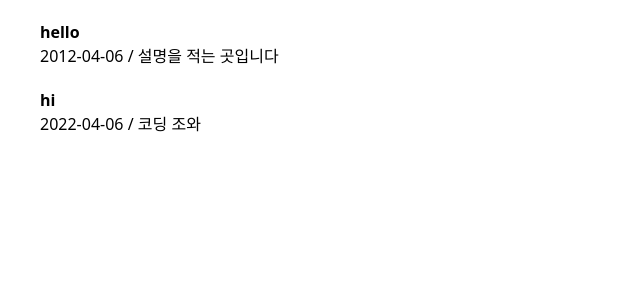
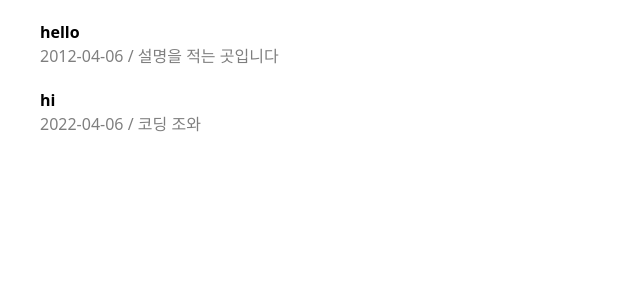
Before and after one commit to HA-SEUNG-JEONG/wanted-assignment-markdownBlog, a Next.js app: page /blog in a window 1280 px wide. Shown: the top 300 px of the page, without its empty margins (0-640 px from the left). Built offline with nearby package versions, Linux system fonts and the light colour scheme.

Commit message:
💄 스타일 추가

```diff
--- a/pages/blog/index.tsx
+++ b/pages/blog/index.tsx
@@ -21,7 +21,7 @@ const blog: NextPage<{ posts: Post[] }> = ({ posts }) => {
           <section className="font-bold">{post.title}</section>
           <div>
             <span>
-              <h2 className="title">
+              <h2 className="opacity-50">
                 {post.date} / {post.description}
               </h2>
             </span>
--- a/pages/index.tsx
+++ b/pages/index.tsx
@@ -17,7 +17,9 @@ const Home: NextPage = () => {
           pathname: "/blog",
         }}
       >
-        <a>Go To Blog</a>
+        <a className="font-bold flex justify-center items-center mt-10 hover:text-gray-300">
+          Go To Blog
+        </a>
       </Link>
     </div>
   );
```
